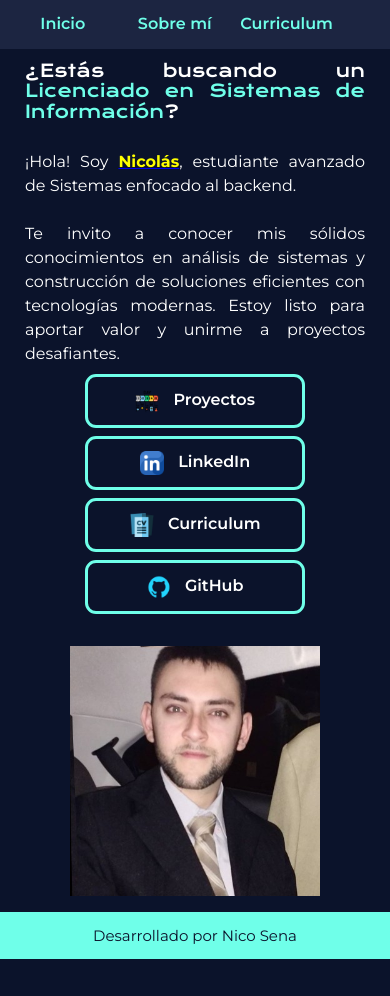
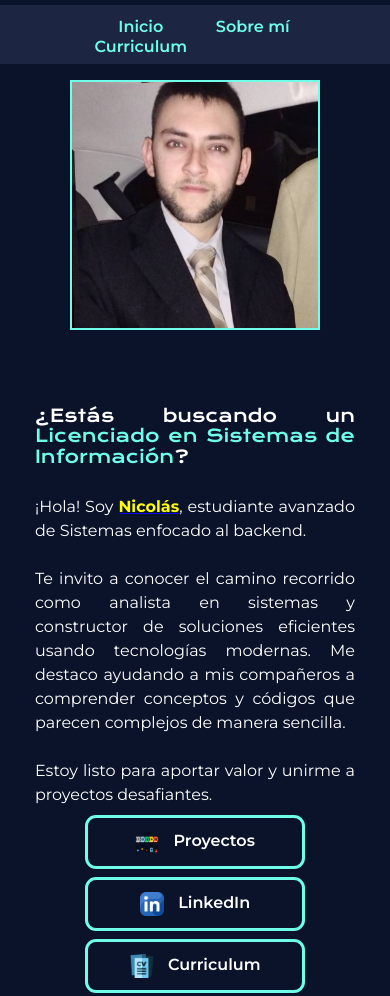
Before and after one commit to niic0o/portfolio, a plain HTML site: page index.html in a window 390 px wide. Shown: the top 996 px of the page. Before the commit the page ends 959 px from the top, so only its background shows below. Drawn offline with nearby package versions, Linux system fonts and the light colour scheme.

Commit message:
add media queries, fix img position

```diff
--- a/index.html
+++ b/index.html
@@ -26,7 +26,11 @@
           ¡Hola! Soy <a href="curriculum.html"><strong class="main__text__strong--A">Nicolás</strong></a>,
           estudiante avanzado de Sistemas enfocado al backend.</p>
           <p class="main__text main__text--justify">
-          Te invito a conocer mis sólidos conocimientos en análisis de sistemas y construcción de soluciones eficientes con tecnologías modernas. Estoy listo para aportar valor y unirme a proyectos desafiantes.
+          Te invito a conocer el camino recorrido como analista en sistemas y constructor de soluciones eficientes usando tecnologías modernas.
+          Me destaco ayudando a mis compañeros a comprender conceptos y códigos que parecen complejos de manera sencilla.
+          </p>
+          <p class="main__text main__text--justify">
+          Estoy listo para aportar valor y unirme a proyectos desafiantes.
         </p>
         <div class="main__buttons">
           <a class="button button--cv" target="_blank" href="curriculum.html#proyectos">
@@ -49,11 +53,10 @@
             <span class="button__link">GitHub</span>
           </a>
         </div>
-
       </section>
-      <div class="main__image-container">
+      <div class="main__image--container">
         <img
-          class="main__img--ana"
+          class="main__img--nico"
           src="assets/nico.jpg"
           alt="Imagen de Ana García trabajando"
         />
--- a/styles/style.css
+++ b/styles/style.css
@@ -63,6 +63,7 @@ body {
   background-color: var(--color-back-primary);
   color: var(--color-primary);
   font-family: var(--font-secondary);
+  margin-top: 0.3rem;
 }
 
 /*linea separadora*/
@@ -76,14 +77,14 @@ hr {
 }
 
 .header {
-  padding: 1vw 0vw 4vw 2vw;
+  padding: 1vw 0vw 2vw 22vw;
   box-sizing: content-box;
   background-color: var(--color-back-secondary);
 }
 
-@media (min-width: 480px) {
+@media (max-width: 420px){
   .header {
-    padding: 1vw 0vw 2vw 22vw;
+    display: flex;
     box-sizing: content-box;
   }
 }
@@ -118,13 +119,27 @@ hr {
   flex-wrap: wrap;
   justify-content: center;
   align-items: center;
-  gap: 2rem;
+  gap: 4rem;
   max-width: 100vw;
   /*min-height: 90vh;*/
   box-sizing: content-box;
   background-color: var(--color-back-primary);
   border-style: none;
   padding-bottom: 1rem; /*agrega espacio por debajo entre border y content*/
+  margin-top: 1rem;
+}
+
+.cv__main{
+ flex-direction: row;
+}
+
+@media (max-width: 720px){
+  .main {
+    flex-direction: column-reverse;
+  }
+  .cv__main{
+    flex-direction: row;
+  }
 }
 
 .main__content,
@@ -134,7 +149,7 @@ hr {
   flex-wrap: wrap;
   width: 30vw;
   max-width: 30vw;
-  min-width: 340px;
+  min-width: 320px;
   min-height: 70px;
   text-align: justify;
   justify-content: center;
@@ -280,14 +295,24 @@ hr {
   object-fit: contain;
 }
 
-.main__image-container {
+.main__image--container {
   width: 20vw;
   max-width: 30vw;
   min-width: 250px;
   min-height: 70px;
+  align-items: flex-start;
   flex-wrap: wrap;
   display: flex;
   justify-content: center;
+  flex-direction: column;
+}
+
+/*Con esto subo la imagen sin afectar el wrap del flexbos al bajar la resolucion*/
+@media (min-width: 720px) {
+  .main__image--container {
+    position: relative;
+    top: -100px;
+  }
 }
 
 .section__box {
```
Also changed, not shown: about.html (+1 -1 lines), curriculum.html (+1 -1 lines).
